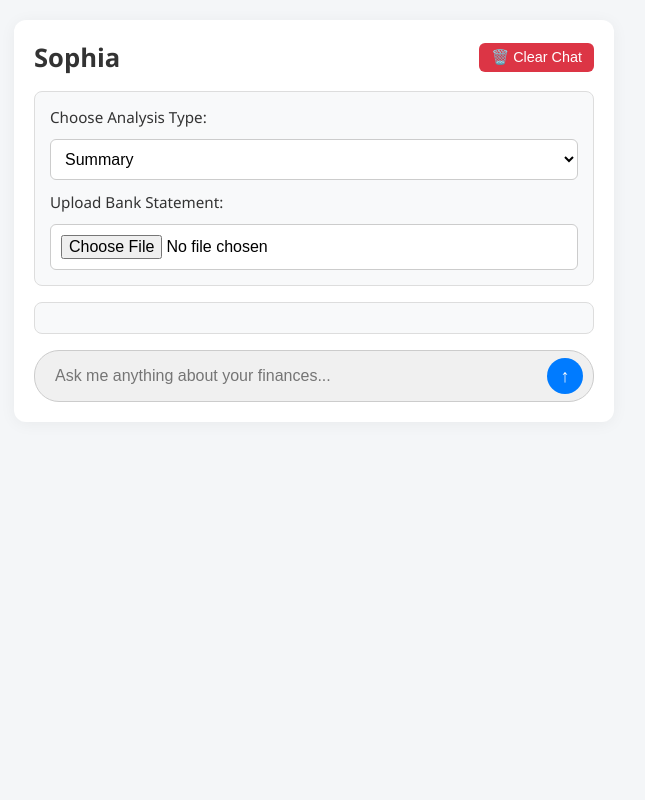
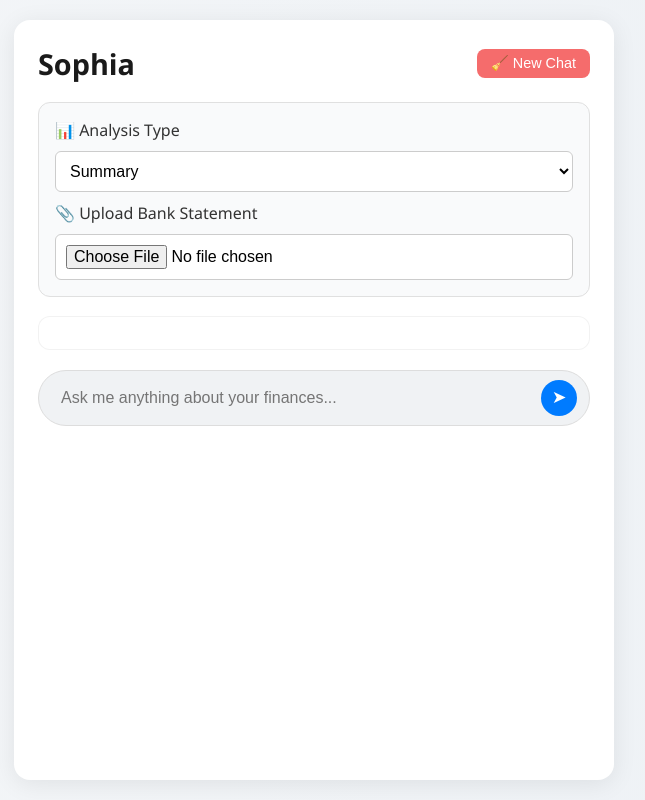
Before and after one commit to bolubee101/sophia-finance, a website: page public/index.html in a window 1280 px wide. Shown: the whole page, without its empty margins (326-971 px from the left). Drawn offline with nearby package versions, Linux system fonts and the light colour scheme; no server answers.

Commit message:
UI enhancements

```diff
--- a/public/css/style.css
+++ b/public/css/style.css
@@ -6,76 +6,99 @@
 
 body {
   font-family: 'Segoe UI', Tahoma, sans-serif;
-  background-color: #f4f6f8;
+  background: linear-gradient(to right, #f4f6f8, #edf1f5);
   display: flex;
   justify-content: center;
-  align-items: flex-start;
   padding: 20px;
   min-height: 100vh;
 }
 
 .container {
-  background: #fff;
+  background: #ffffff;
   width: 100%;
   max-width: 600px;
-  border-radius: 12px;
-  padding: 20px;
-  box-shadow: 0 2px 16px rgba(0, 0, 0, 0.05);
+  border-radius: 16px;
+  padding: 24px;
+  box-shadow: 0 4px 24px rgba(0, 0, 0, 0.08);
   display: flex;
   flex-direction: column;
-  gap: 1rem;
+  gap: 1.2rem;
+}
+
+.header-actions {
+  display: flex;
+  justify-content: space-between;
+  align-items: center;
 }
 
 h1 {
-  font-size: 1.6rem;
-  color: #333;
-  text-align: center;
+  font-size: 1.8rem;
+  font-weight: 600;
+  color: #1a1a1a;
 }
 
-.upload-section {
-  background: #f8f9fa;
-  border: 1px solid #ddd;
+#clearChatBtn {
+  padding: 6px 14px;
+  background: #f56c6c;
+  border: none;
+  color: white;
   border-radius: 8px;
-  padding: 15px;
+  font-size: 0.9rem;
+  cursor: pointer;
+  transition: background 0.2s ease;
+}
+#clearChatBtn:hover {
+  background-color: #d94343;
+}
+
+.card {
+  background: #f9fafb;
+  border: 1px solid #e0e0e0;
+  border-radius: 12px;
+  padding: 16px;
   display: flex;
   flex-direction: column;
-  gap: 12px;
+  gap: 10px;
 }
 
 .upload-section label {
-  font-size: 0.95rem;
   font-weight: 500;
   color: #333;
 }
 
 .upload-section select,
 .upload-section input[type="file"] {
-  font-size: 1rem;
   padding: 10px;
   border-radius: 6px;
   border: 1px solid #ccc;
-  background: #fff;
+  background-color: #fff;
+  font-size: 1rem;
   cursor: pointer;
 }
 
 .chat-box {
   background: #f8f9fa;
-  border: 1px solid #ddd;
-  padding: 15px;
-  border-radius: 8px;
+  border-radius: 12px;
+  padding: 16px;
+  max-height: 400px;
   overflow-y: auto;
-  max-height: 400px;
   display: flex;
   flex-direction: column;
-  gap: 10px;
+  gap: 12px;
+  font-size: 0.95rem;
+}
+
+.glass {
+  background: rgba(255, 255, 255, 0.85);
+  backdrop-filter: blur(6px);
+  border: 1px solid rgba(0, 0, 0, 0.05);
 }
 
 .message {
   padding: 10px 14px;
-  border-radius: 18px;
+  border-radius: 16px;
   max-width: 80%;
-  font-size: 0.95rem;
-  line-height: 1.5;
+  line-height: 1.6;
   word-wrap: break-word;
 }
 
@@ -87,7 +110,7 @@ h1 {
 
 .bot {
   align-self: flex-start;
-  background-color: #e2e3e5;
+  background-color: #e6e8ea;
   color: #212529;
 }
 
@@ -95,78 +118,52 @@ h1 {
   display: flex;
   align-items: center;
   gap: 10px;
-  background: #f0f0f0;
-  border-radius: 25px;
-  padding: 6px 10px;
-  border: 1px solid #ccc;
+  border: 1px solid #ddd;
+  border-radius: 30px;
+  background-color: #f0f2f4;
+  padding: 8px 12px;
 }
 
 .chat-input input {
   flex: 1;
+  background: transparent;
   border: none;
-  background: transparent;
+  font-size: 1rem;
   padding: 10px;
-  font-size: 1rem;
   outline: none;
 }
 
 .chat-input button {
   width: 36px;
   height: 36px;
+  background-color: #007bff;
+  color: white;
+  font-size: 1.1rem;
   border: none;
   border-radius: 50%;
-  background: #007bff;
-  color: white;
-  font-size: 18px;
   display: flex;
   align-items: center;
   justify-content: center;
+  transition: background 0.2s ease;
   cursor: pointer;
-  transition: background 0.2s ease;
 }
 
 .chat-input button:hover {
-  background: #0056b3;
-}
-
-.header-actions {
-  display: flex;
-  justify-content: space-between;
-  align-items: center;
-}
-
-#clearChatBtn {
-  padding: 6px 12px;
-  background: #dc3545;
-  border: none;
-  color: #fff;
-  border-radius: 6px;
-  font-size: 0.9rem;
-  cursor: pointer;
-}
-
-#clearChatBtn:hover {
-  background-color: #b02a37;
+  background-color: #0056b3;
 }
 
 @media (max-width: 600px) {
   .container {
-    padding: 15px;
+    padding: 16px;
   }
 
   h1 {
-    font-size: 1.3rem;
-  }
-
-  .chat-input input,
-  .upload-section select,
-  .upload-section input[type="file"] {
-    font-size: 1rem;
+    font-size: 1.4rem;
   }
 
   .chat-input button {
     width: 32px;
     height: 32px;
-    font-size: 16px;
+    font-size: 1rem;
   }
 }
--- a/public/index.html
+++ b/public/index.html
@@ -14,25 +14,25 @@
 
     <div class="header-actions">
       <h1>Sophia</h1>
-      <button id="clearChatBtn" title="Clear Chat">🗑️ Clear Chat</button>
+      <button id="clearChatBtn" title="Clear Chat">🧹 New Chat</button>
     </div>
 
-    <div class="upload-section">
-      <label for="analysisDepth">Choose Analysis Type:</label>
+    <div class="card upload-section">
+      <label for="analysisDepth">📊 Analysis Type</label>
       <select id="analysisDepth">
         <option value="summary" selected>Summary</option>
         <option value="detailed">Detailed</option>
       </select>
 
-      <label for="pdfInput">Upload Bank Statement:</label>
+      <label for="pdfInput">📎 Upload Bank Statement</label>
       <input type="file" id="pdfInput" accept=".pdf" />
     </div>
 
-    <div id="response" class="chat-box"></div>
+    <div id="response" class="chat-box glass"></div>
 
     <div class="chat-input">
       <input type="text" id="questionInput" placeholder="Ask me anything about your finances..." autocomplete="off" />
-      <button id="sendBtn" title="Send">↑</button>
+      <button id="sendBtn" title="Send">➤</button>
     </div>
 
   </div>
```
